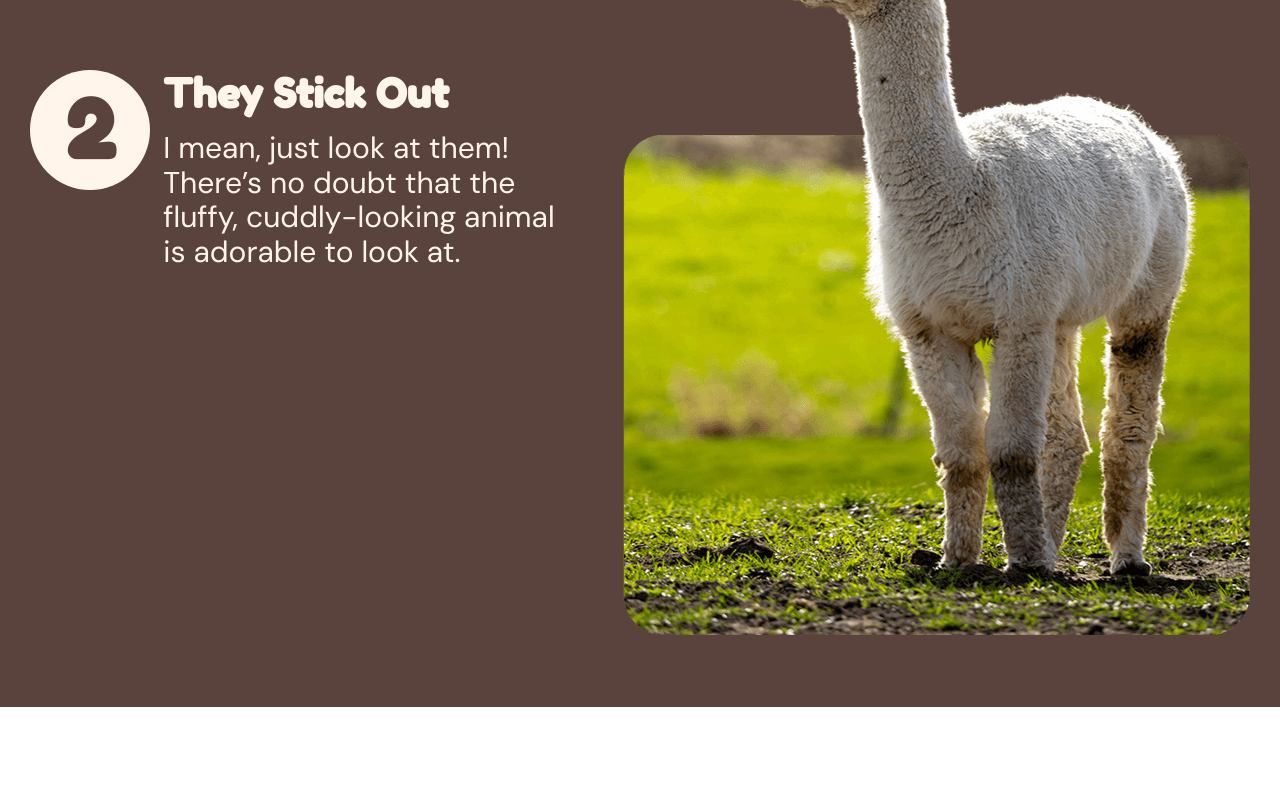
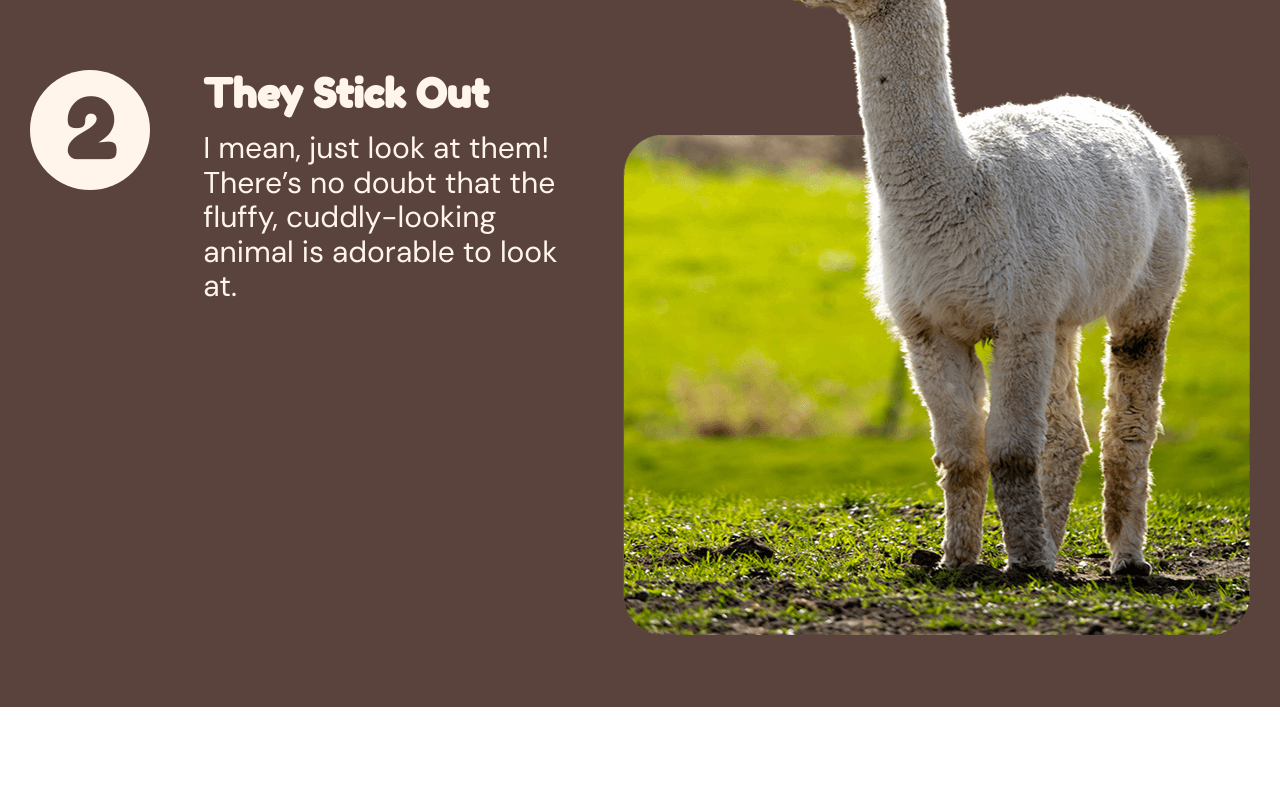
Before and after one commit to Jadedinhh/Llamas_project, a website: page deploy/index.html in a window 1280 px wide. Shown: the part 3277-4081 px from the top of the page. Drawn offline with Linux system fonts and the light colour scheme.

Commit message:
stickout

```diff
--- a/dev/scss/sections/_stickout.scss
+++ b/dev/scss/sections/_stickout.scss
@@ -69,7 +69,12 @@
 
                     @include md {
                         font-size: rem-calc(40);
+                        margin-left: 40px;
                     }
+
+                    // @include lg{
+
+                    // }
                 }
 
                 p {
@@ -80,10 +85,12 @@
 
                     @include md {
                         font-size: rem-calc(24);
+                        margin-left: 40px;
                     }
 
                     @include lg {
                         font-size: rem-calc(30);
+
                     }
                 }
 
```
Also changed, not shown: deploy/css/styles.css.
